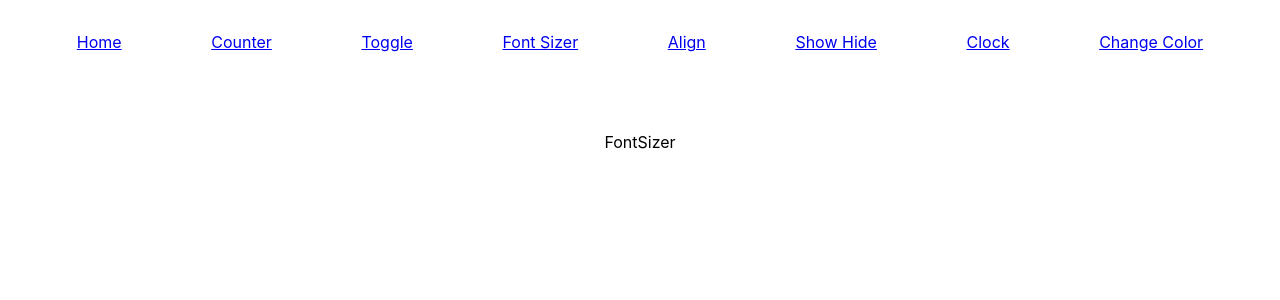
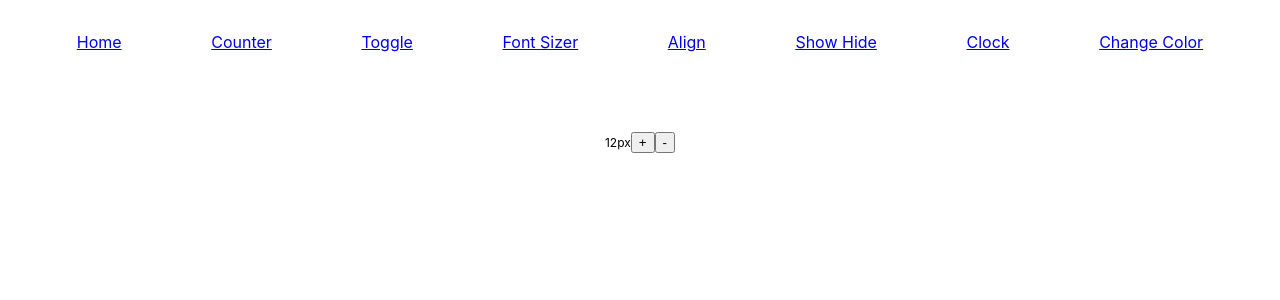
Before and after one commit to danzjamz/react-router-state-fun, a React (Create React App) app: page /font-sizer in a window 1280 px wide. Shown: the top 300 px of the page. Built offline with nearby package versions, Linux system fonts and the light colour scheme.

Commit message:
font-sizer works!

```diff
--- a/src/pages/font-sizer.js
+++ b/src/pages/font-sizer.js
@@ -1,9 +1,34 @@
-import React from 'react';
+import React, { Component } from 'react';
 
-export default function FontSizer() {
-    return (
-        <div className="container">
-            FontSizer
-        </div>
-    )
+export default class FontSizer extends Component {
+    constructor() {
+        super();
+
+        this.state = {
+            size: 12,
+            styles: {
+                'font-size': '12px'
+            }
+        }
+    }
+
+    increaseSize = () => {
+        this.setState({ size: this.state.size + 1, styles: { 'font-size':  `${ this.state.size + 1 }px` } })
+    }
+
+    decreaseSize = () => {
+        this.setState({ size: this.state.size - 1, styles: { 'font-size':  `${ this.state.size - 1 }px` } })
+    }
+
+    render() {
+        return (
+            <div className="container">
+                <div style={ this.state.styles }>
+                    { this.state.styles['font-size'] }
+                    <button onClick={ this.increaseSize }>+</button>
+                    <button onClick={ this.decreaseSize }>-</button>
+                </div>
+            </div>
+        )
+    }
 }
```
